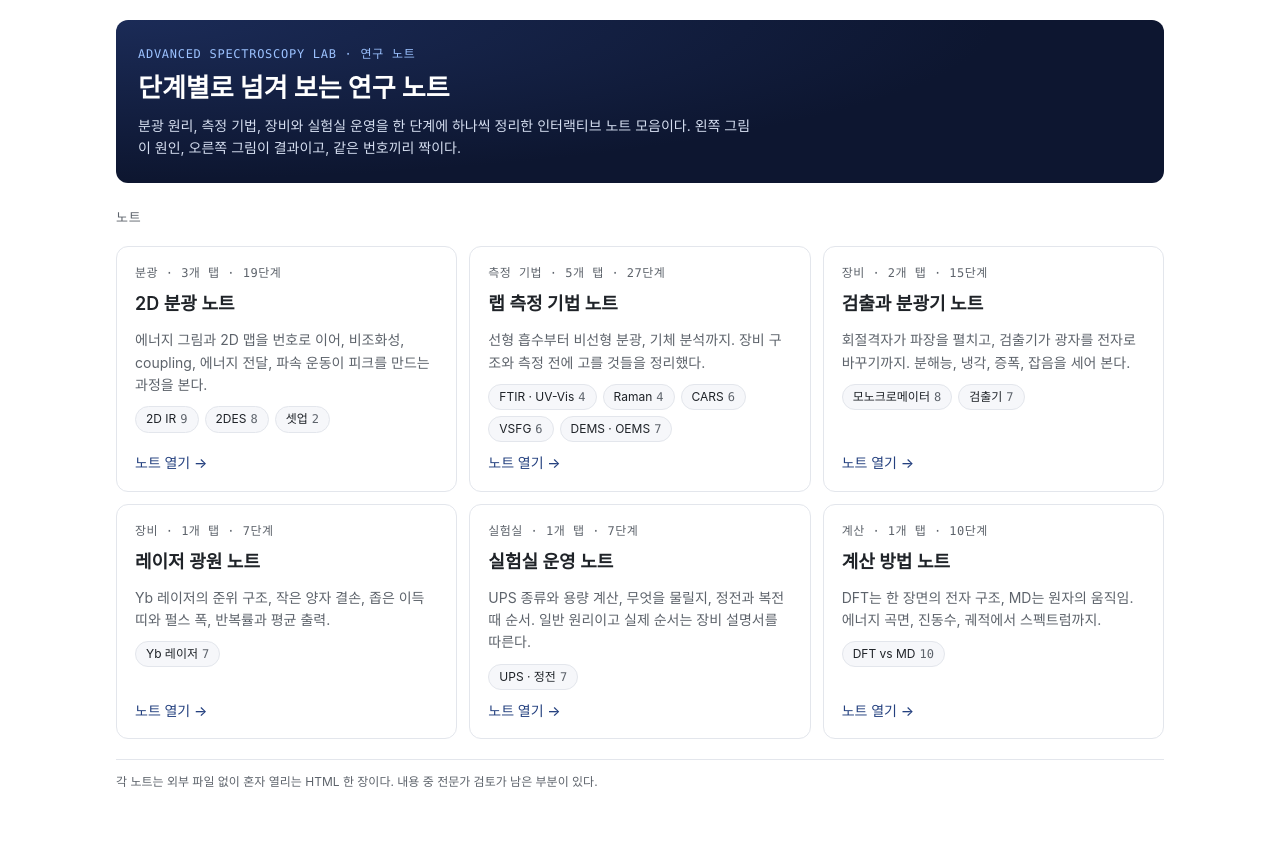
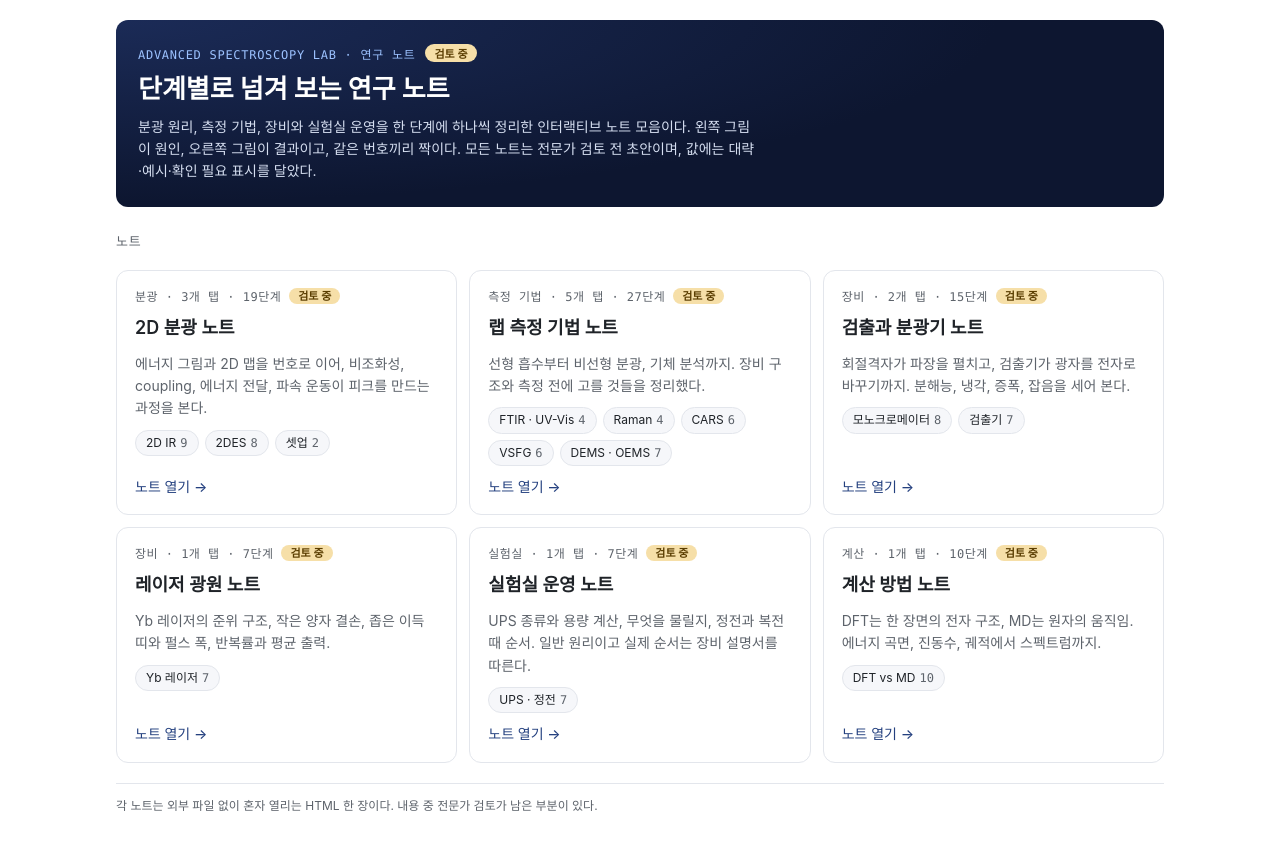
Before and after one commit to seokin-spec/seokin-spec.github.io, a plain HTML site: page index.html in a window 1280 px wide. Drawn offline with Linux system fonts and the light colour scheme.

Commit message:
사이트 갱신 (원본 ada00b6)

```diff
--- a/index.html
+++ b/index.html
@@ -10,6 +10,7 @@ body{margin:0;background:#fff;color:var(--fg);font-family:var(--f-sans);font-siz
 .wrap{max-width:1080px;margin:0 auto;padding:20px 16px 40px;display:flex;flex-direction:column;gap:20px}
 .hero{border-radius:12px;padding:24px 22px;background:radial-gradient(120% 140% at 0% 0%,#1b2b57 0%,#0d1630 70%);color:#d5def0;display:flex;flex-direction:column;gap:6px}
 .hero .eyebrow{font:500 12px var(--f-mono);letter-spacing:.06em;color:#9cc2ff}
+.hero .hrow{display:flex;align-items:center;gap:2px;flex-wrap:wrap}
 .hero h1{color:#fff;font-size:26px;font-weight:700;margin:0}
 .hero p{margin:0;font-size:14px;max-width:70ch}
 h2{font-size:13px;font:500 13px var(--f-mono);color:var(--muted);letter-spacing:.06em;margin:4px 0 0}
@@ -17,6 +18,7 @@ h2{font-size:13px;font:500 13px var(--f-mono);color:var(--muted);letter-spacing:
 .card{display:flex;flex-direction:column;gap:10px;border:1px solid var(--line);border-radius:12px;padding:16px 18px;text-decoration:none;color:inherit;background:#fff;transition:border-color .15s,box-shadow .15s}
 .card:hover{border-color:var(--accent);box-shadow:0 2px 10px rgba(13,22,48,.08)}
 .card:focus-visible{outline:2px solid var(--accent);outline-offset:2px}
+.status{font:600 11px var(--f-sans);color:#5a3d00;background:#f6dfa8;border-radius:999px;padding:1px 9px;margin-left:8px;letter-spacing:0;vertical-align:1px}
 .card .k{font:500 12px var(--f-mono);color:var(--muted);letter-spacing:.04em}
 .card h3{margin:0;font-size:18px;font-weight:600}
 .card p{margin:0;font-size:14px;color:var(--muted)}
@@ -29,50 +31,50 @@ footer{font-size:12px;color:var(--muted);border-top:1px solid var(--line);paddin
 
 <div class="wrap">
   <header class="hero">
-    <span class="eyebrow">ADVANCED SPECTROSCOPY LAB · 연구 노트</span>
+    <div class="hrow"><span class="eyebrow">ADVANCED SPECTROSCOPY LAB · 연구 노트</span><span class="status">검토 중</span></div>
     <h1>단계별로 넘겨 보는 연구 노트</h1>
-    <p>분광 원리, 측정 기법, 장비와 실험실 운영을 한 단계에 하나씩 정리한 인터랙티브 노트 모음이다. 왼쪽 그림이 원인, 오른쪽 그림이 결과이고, 같은 번호끼리 짝이다.</p>
+    <p>분광 원리, 측정 기법, 장비와 실험실 운영을 한 단계에 하나씩 정리한 인터랙티브 노트 모음이다. 왼쪽 그림이 원인, 오른쪽 그림이 결과이고, 같은 번호끼리 짝이다. 모든 노트는 전문가 검토 전 초안이며, 값에는 대략·예시·확인 필요 표시를 달았다.</p>
   </header>
 
   <h2>노트</h2>
   <div class="cards">
     <a class="card" href="notes/2d-spectroscopy.html">
-      <span class="k">분광 · 3개 탭 · 19단계</span>
+      <span class="k">분광 · 3개 탭 · 19단계<span class="status">검토 중</span></span>
       <h3>2D 분광 노트</h3>
       <p>에너지 그림과 2D 맵을 번호로 이어, 비조화성, coupling, 에너지 전달, 파속 운동이 피크를 만드는 과정을 본다.</p>
       <ul class="tabs"><li>2D IR<b>9</b></li><li>2DES<b>8</b></li><li>셋업<b>2</b></li></ul>
       <span class="go">노트 열기 →</span>
     </a>
     <a class="card" href="notes/lab-techniques.html">
-      <span class="k">측정 기법 · 5개 탭 · 27단계</span>
+      <span class="k">측정 기법 · 5개 탭 · 27단계<span class="status">검토 중</span></span>
       <h3>랩 측정 기법 노트</h3>
       <p>선형 흡수부터 비선형 분광, 기체 분석까지. 장비 구조와 측정 전에 고를 것들을 정리했다.</p>
       <ul class="tabs"><li>FTIR · UV-Vis<b>4</b></li><li>Raman<b>4</b></li><li>CARS<b>6</b></li><li>VSFG<b>6</b></li><li>DEMS · OEMS<b>7</b></li></ul>
       <span class="go">노트 열기 →</span>
     </a>
     <a class="card" href="notes/detection.html">
-      <span class="k">장비 · 2개 탭 · 15단계</span>
+      <span class="k">장비 · 2개 탭 · 15단계<span class="status">검토 중</span></span>
       <h3>검출과 분광기 노트</h3>
       <p>회절격자가 파장을 펼치고, 검출기가 광자를 전자로 바꾸기까지. 분해능, 냉각, 증폭, 잡음을 세어 본다.</p>
       <ul class="tabs"><li>모노크로메이터<b>8</b></li><li>검출기<b>7</b></li></ul>
       <span class="go">노트 열기 →</span>
     </a>
     <a class="card" href="notes/lasers.html">
-      <span class="k">장비 · 1개 탭 · 7단계</span>
+      <span class="k">장비 · 1개 탭 · 7단계<span class="status">검토 중</span></span>
       <h3>레이저 광원 노트</h3>
       <p>Yb 레이저의 준위 구조, 작은 양자 결손, 좁은 이득 띠와 펄스 폭, 반복률과 평균 출력.</p>
       <ul class="tabs"><li>Yb 레이저<b>7</b></li></ul>
       <span class="go">노트 열기 →</span>
     </a>
     <a class="card" href="notes/lab-ops.html">
-      <span class="k">실험실 · 1개 탭 · 7단계</span>
+      <span class="k">실험실 · 1개 탭 · 7단계<span class="status">검토 중</span></span>
       <h3>실험실 운영 노트</h3>
       <p>UPS 종류와 용량 계산, 무엇을 물릴지, 정전과 복전 때 순서. 일반 원리이고 실제 순서는 장비 설명서를 따른다.</p>
       <ul class="tabs"><li>UPS · 정전<b>7</b></li></ul>
       <span class="go">노트 열기 →</span>
     </a>
     <a class="card" href="notes/simulation.html">
-      <span class="k">계산 · 1개 탭 · 10단계</span>
+      <span class="k">계산 · 1개 탭 · 10단계<span class="status">검토 중</span></span>
       <h3>계산 방법 노트</h3>
       <p>DFT는 한 장면의 전자 구조, MD는 원자의 움직임. 에너지 곡면, 진동수, 궤적에서 스펙트럼까지.</p>
       <ul class="tabs"><li>DFT vs MD<b>10</b></li></ul>
```
Also changed, not shown: notes/2d-spectroscopy.html (+4 -1 lines), notes/detection.html (+4 -1 lines), notes/lab-ops.html (+4 -1 lines), notes/lab-techniques.html (+4 -1 lines), notes/lasers.html (+4 -1 lines), notes/simulation.html (+4 -1 lines).
